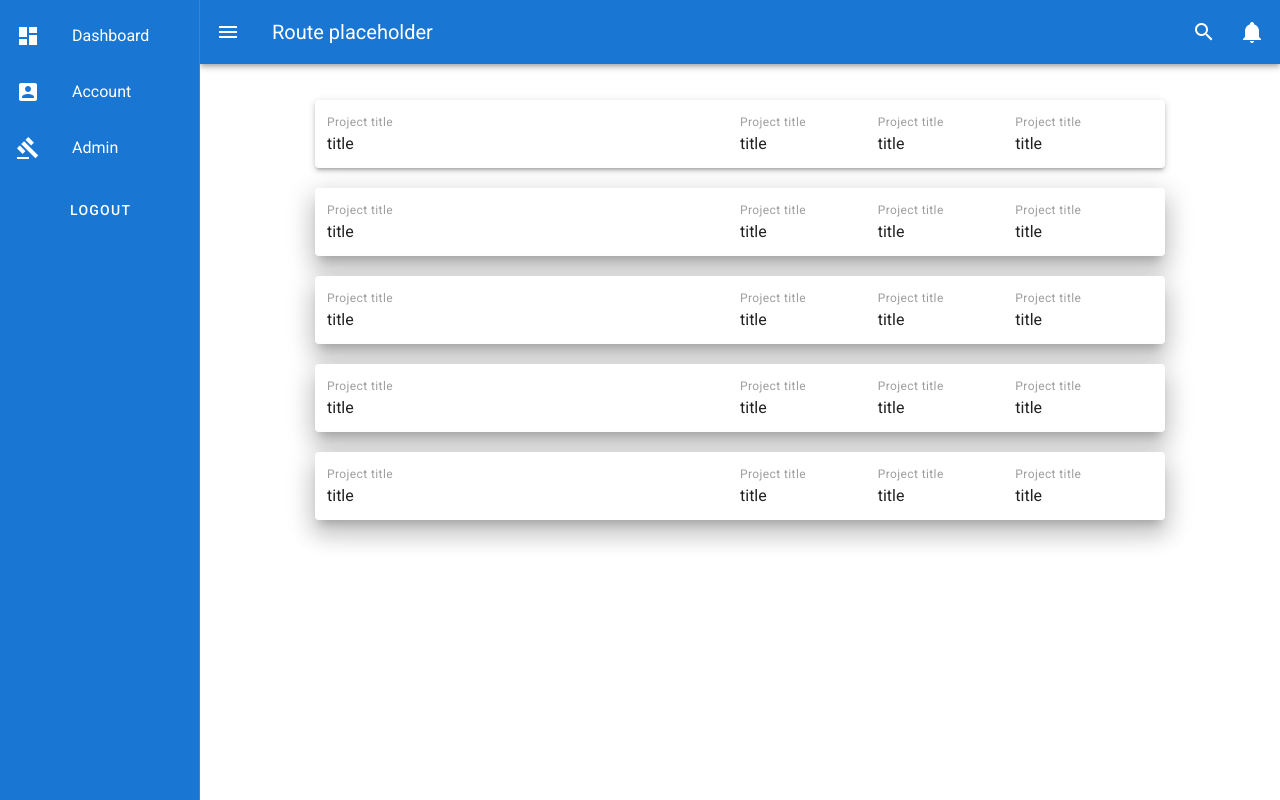
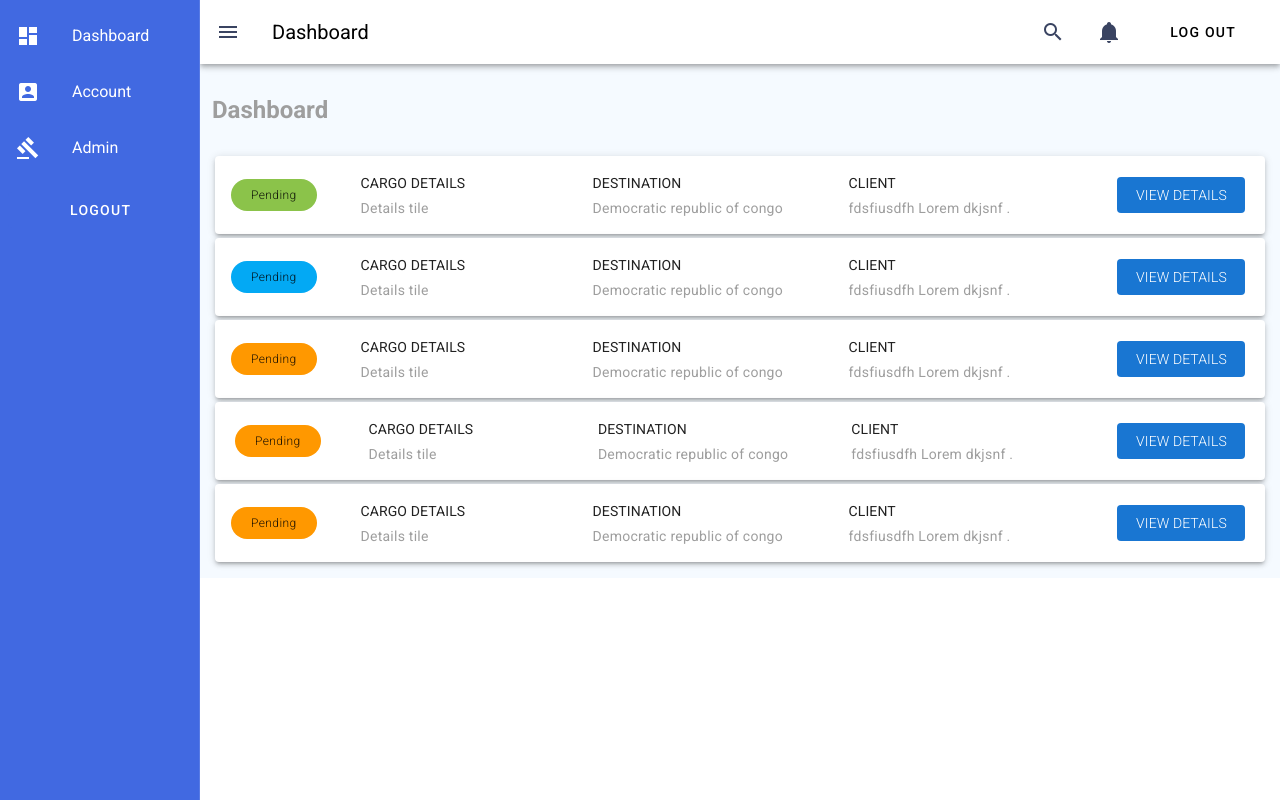
Before and after one commit to Cefasway94/logistics, a Vue app: page /dashboard/client in a window 1280 px wide. Built offline with nearby package versions, Linux system fonts and the light colour scheme.

Commit message:
adding cards on a dashboard for both client, agent and transporter

```diff
--- a/src/components/Client.vue
+++ b/src/components/Client.vue
@@ -1,127 +1,187 @@
 <template>
-    <div class="pa-auto my-">
-        <h1 class="subheading grey--text">Dashboard</h1>
+    <div class=" pa-auto my-" style="background-color:#F5FAFF;" >
 
-            <v-container class="my-10 ">
-                <v-card
+            <v-container  class=" mt-10 mx-auto" style="background-color:#F5FAFF;">
+                <h2 class="subheading grey--text my-10">Dashboard</h2>
+
+          <v-card
                 elevation="3"
-                class="pa-3 mx-auto mb-5"
-                width="850">
-               <v-layout>
-                   <v-flex xs12 md6>
-                       <div class="caption grey--text">Project title</div>
-                        <div>title</div>
+                class="mb-4 mx-auto"
+                max-width="1050">
+
+          <v-layout row wrap  class=" px-2 ">
+               <div class="pa-3 my-auto hidden-md-and-down" >
+                      <v-chip color="" class="light-green font-weight-light caption px-5 mx-2" >Pending</v-chip>
+               </div>
+
+               <v-layout sm10 md10  class=" pt-4 px-3" >
+                   <v-flex xs12 sm4 md4 lg4  class=" pl-3 pr-2">
+                        <h4 class=" subtitle-2 font-weight-regular mb-1" >CARGO DETAILS</h4>
+                        <p class=" body-2 grey--text">Details tile </p>
                    </v-flex>
-                   <v-flex xs6 sm4 md2>
-                        <div class="caption grey--text">Project title</div>
-                        <div>title</div>
+
+                    <v-flex xs12 sm4 md4 lg4  class=" ">
+                        <h4 class=" subtitle-2 font-weight-regular mb-1">DESTINATION</h4>
+                        <p class=" body-2 grey--text">Democratic republic of congo </p>
                    </v-flex>
-                   <v-flex xs6 sm4 md2>
-                        <div class="caption grey--text">Project title</div>
-                        <div>title</div>
-                   </v-flex>
-                   <v-flex xs6 sm4 md2>
-                        <div class="caption grey--text">Project title</div>
-                        <div>title</div>
+
+                    <v-flex xs12 sm4 md4 lg4 class=" pl-3 pr-2">
+                        <h4 class="subtitle-2 font-weight-regular mb-1">CLIENT</h4>
+                        <p class="body-2 grey--text">fdsfiusdfh Lorem  dkjsnf .</p>
                    </v-flex>
                 </v-layout>
+
+
+                <v-flex xs12 sm12 md2  class="px-6 py-5 my-auto">
+                           <v-btn  elevation="flat"  class=" primary subtitle-2 white--text font-weight-light" block >view details</v-btn>
+                </v-flex >
+
+          </v-layout >
         </v-card>
 
-        <v-card
-                elevation="15"
-                class="pa-3 mx-auto mb-5"
-                width="850">
-               <v-layout>
-                   <v-flex xs12 md6>
-                       <div class="caption grey--text">Project title</div>
-                        <div>title</div>
+           <v-card
+                elevation="3"
+                class="mb-4 mx-auto"
+                max-width="1050">
+
+          <v-layout row wrap  class=" px-2 ">
+               <div class="pa-3 my-auto hidden-md-and-down" >
+                      <v-chip class="light-blue font-weight-light caption px-5 mx-2" >Pending</v-chip>
+               </div>
+
+               <v-layout sm10 md10  class=" pt-4 px-3" >
+                   <v-flex xs12 sm4 md4 lg4  class=" pl-3 pr-2">
+                        <h4 class=" subtitle-2 font-weight-regular mb-1" >CARGO DETAILS</h4>
+                        <p class=" body-2 grey--text">Details tile </p>
                    </v-flex>
-                   <v-flex xs6 sm4 md2>
-                        <div class="caption grey--text">Project title</div>
-                        <div>title</div>
+
+                    <v-flex xs12 sm4 md4 lg4  class=" ">
+                        <h4 class=" subtitle-2 font-weight-regular mb-1">DESTINATION</h4>
+                        <p class=" body-2 grey--text">Democratic republic of congo </p>
                    </v-flex>
-                   <v-flex xs6 sm4 md2>
-                        <div class="caption grey--text">Project title</div>
-                        <div>title</div>
-                   </v-flex>
-                   <v-flex xs6 sm4 md2>
-                        <div class="caption grey--text">Project title</div>
-                        <div>title</div>
+
+                    <v-flex xs12 sm4 md4 lg4 class=" pl-3 pr-2">
+                        <h4 class="subtitle-2 font-weight-regular mb-1">CLIENT</h4>
+                        <p class="body-2 grey--text">fdsfiusdfh Lorem  dkjsnf .</p>
                    </v-flex>
                 </v-layout>
+
+
+                <v-flex xs12 sm12 md2  class="px-6 py-5 my-auto">
+                           <v-btn  elevation="flat"  class="primary subtitle-2 white--text font-weight-light" block >view details</v-btn>
+                </v-flex >
+
+          </v-layout >
         </v-card>
 
-        <v-card
-                elevation="15"
-                class="pa-3 mx-auto mb-5"
-                width="850">
-               <v-layout>
-                   <v-flex xs12 md6>
-                       <div class="caption grey--text">Project title</div>
-                        <div>title</div>
+           <v-card
+                elevation="3"
+                class="mb-4 mx-auto"
+                max-width="1050">
+
+          <v-layout row wrap  class=" px-2 ">
+               <div class="pa-3 my-auto hidden-md-and-down" >
+                      <v-chip class="orange font-weight-light caption px-5 mx-2" >Pending</v-chip>
+               </div>
+
+               <v-layout sm10 md10  class=" pt-4 px-3" >
+                   <v-flex xs12 sm4 md4 lg4  class=" pl-3 pr-2">
+                        <h4 class=" subtitle-2 font-weight-regular mb-1" >CARGO DETAILS</h4>
+                        <p class=" body-2 grey--text">Details tile </p>
                    </v-flex>
-                   <v-flex xs6 sm4 md2>
-                        <div class="caption grey--text">Project title</div>
-                        <div>title</div>
+
+                    <v-flex xs12 sm4 md4 lg4  class=" ">
+                        <h4 class=" subtitle-2 font-weight-regular mb-1">DESTINATION</h4>
+                        <p class=" body-2 grey--text">Democratic republic of congo </p>
                    </v-flex>
-                   <v-flex xs6 sm4 md2>
-                        <div class="caption grey--text">Project title</div>
-                        <div>title</div>
-                   </v-flex>
-                   <v-flex xs6 sm4 md2>
-                        <div class="caption grey--text">Project title</div>
-                        <div>title</div>
+
+                    <v-flex xs12 sm4 md4 lg4 class=" pl-3 pr-2">
+                        <h4 class="subtitle-2 font-weight-regular mb-1">CLIENT</h4>
+                        <p class="body-2 grey--text">fdsfiusdfh Lorem  dkjsnf .</p>
                    </v-flex>
                 </v-layout>
+
+
+                <v-flex xs12 sm12 md2  class="px-6 py-5 my-auto">
+                           <v-btn  elevation="flat"  class="primary subtitle-2 white--text font-weight-light" block >view details</v-btn>
+                </v-flex >
+
+          </v-layout >
         </v-card>
 
-        <v-card
-                elevation="15"
-                class="pa-3 mx-auto mb-5"
-                width="850">
-               <v-layout>
-                   <v-flex xs12 md6>
-                       <div class="caption grey--text">Project title</div>
-                        <div>title</div>
+           <v-card
+                elevation="3"
+                class="mb-4 mx-auto"
+                max-width="1050">
+
+          <v-layout row wrap  class=" px-2 ">
+               <div class="pa-4 my-auto hidden-md-and-down" >
+                      <v-chip class="orange font-weight-light caption px-5 mx-2" >Pending</v-chip>
+               </div>
+
+               <v-layout sm10 md10  class=" pt-4 px-3" >
+                   <v-flex xs12 sm4 md4 lg4  class=" pl-3 pr-2">
+                        <h4 class=" subtitle-2 font-weight-regular mb-1" >CARGO DETAILS</h4>
+                        <p class=" body-2 grey--text">Details tile </p>
                    </v-flex>
-                   <v-flex xs6 sm4 md2>
-                        <div class="caption grey--text">Project title</div>
-                        <div>title</div>
+
+                    <v-flex xs12 sm4 md4 lg4  class=" ">
+                        <h4 class=" subtitle-2 font-weight-regular mb-1">DESTINATION</h4>
+                        <p class=" body-2 grey--text">Democratic republic of congo </p>
                    </v-flex>
-                   <v-flex xs6 sm4 md2>
-                        <div class="caption grey--text">Project title</div>
-                        <div>title</div>
-                   </v-flex>
-                   <v-flex xs6 sm4 md2>
-                        <div class="caption grey--text">Project title</div>
-                        <div>title</div>
+
+                    <v-flex xs12 sm4 md4 lg4 class=" pl-3 pr-2">
+                        <h4 class="subtitle-2 font-weight-regular mb-1">CLIENT</h4>
+                        <p class="body-2 grey--text">fdsfiusdfh Lorem  dkjsnf .</p>
                    </v-flex>
                 </v-layout>
+
+
+                <v-flex xs12 sm12 md2  class="px-6 py-5 my-auto">
+                           <v-btn  elevation="flat"  class="primary subtitle-2 white--text font-weight-light" block >view details</v-btn>
+                </v-flex >
+
+          </v-layout >
         </v-card>
 
-        <v-card
-                elevation="15"
-                class="pa-3 mx-auto mb-5"
-                width="850">
-               <v-layout>
-                   <v-flex xs12 md6>
-                       <div class="caption grey--text">Project title</div>
-                        <div>title</div>
+           <v-card
+                elevation="3"
+                class="mb-4 mx-auto"
+                max-width="1050">
+
+          <v-layout row wrap  class=" px-2 ">
+               <div class="pa-3 my-auto hidden-md-and-down" >
+                      <v-chip class="orange font-weight-light caption px-5 mx-2" >Pending</v-chip>
+               </div>
+
+               <v-layout sm10 md10  class=" pt-4 px-3" >
+                   <v-flex xs12 sm4 md4 lg4  class=" pl-3 pr-2">
+                        <h4 class=" subtitle-2 font-weight-regular mb-1" >CARGO DETAILS</h4>
+                        <p class=" body-2 grey--text">Details tile </p>
                    </v-flex>
-                   <v-flex xs6 sm4 md2>
-                        <div class="caption grey--text">Project title</div>
-                        <div>title</div>
+
+                    <v-flex xs12 sm4 md4 lg4  class=" ">
+                        <h4 class=" subtitle-2 font-weight-regular mb-1">DESTINATION</h4>
+                        <p class=" body-2 grey--text">Democratic republic of congo </p>
                    </v-flex>
-                   <v-flex xs6 sm4 md2>
-                        <div class="caption grey--text">Project title</div>
-                        <div>title</div>
-                   </v-flex>
-                   <v-flex xs6 sm4 md2>
-                        <div class="caption grey--text">Project title</div>
-                        <div>title</div>
+
+                    <v-flex xs12 sm4 md4 lg4 class=" pl-3 pr-2">
+                        <h4 class="subtitle-2 font-weight-regular mb-1">CLIENT</h4>
+                        <p class="body-2 grey--text">fdsfiusdfh Lorem  dkjsnf .</p>
                    </v-flex>
                 </v-layout>
+
+
+                <v-flex xs12 sm12 md2  class="px-6 py-5 my-auto">
+                           <v-btn  elevation="flat"  class="primary subtitle-2 white--text font-weight-light" block >view details</v-btn>
+                </v-flex >
+
+          </v-layout >
         </v-card>
+
+
+
+
 
         </v-container>
     </div>
--- a/src/components/Navigation.vue
+++ b/src/components/Navigation.vue
@@ -5,21 +5,26 @@
         absolute
         dark
         scroll-target="#playground-example"
-        :color="color"
-        elevate>
+        color="white"
+        elevate
+        >
 
-          <v-app-bar-nav-icon @click="drawer = !drawer"></v-app-bar-nav-icon>
+          <v-app-bar-nav-icon @click="drawer = !drawer" color="#394361" ></v-app-bar-nav-icon>
 
-          <v-toolbar-title>Route placeholder </v-toolbar-title>
+          <v-toolbar-title class="black--text" >
+           Dashboard
+          </v-toolbar-title>
 
          <v-spacer></v-spacer>
 
-          <v-btn icon>
-            <v-icon>mdi-magnify</v-icon>
+          <v-btn icon  color="#394361">
+            <v-icon >mdi-magnify</v-icon>
          </v-btn>
-         <v-btn icon>
+         <v-btn icon color="#394361" class="mx-2">
             <v-icon>mdi-bell</v-icon>
          </v-btn>
+         <v-sparkline color="#394361"></v-sparkline>
+         <v-btn depressed elevation="flat" class="white black--text mx-3">Log out</v-btn>
       </v-app-bar >
 
 <!-- Navbar -->
@@ -27,9 +32,10 @@
       app
       v-model="drawer"
       class="accent-4"
+      style="background-color:#4169E1;"
       dark
-      width="200"
-      :color="color">
+      width="200">
+
       <v-list>
         <v-list-item
           v-for="item in items"
@@ -46,7 +52,7 @@
       </v-list>
 
         <div class="pa-2">
-          <v-btn color="primary" elevation="false" block>Logout</v-btn>
+          <v-btn color="#4169E1" elevation="false" block>Logout</v-btn>
         </div>
 
     </v-navigation-drawer>
@@ -74,7 +80,7 @@ export default {
   name: 'home',
   data () {
     return {
-      color: 'primary',
+      color: '#394361',
       colors: ['primary', 'accent', 'warning lighten-2', 'teal', 'orange'],
       drawer: true,
       items:[
--- a/src/views/Dashboard.vue
+++ b/src/views/Dashboard.vue
@@ -1,5 +1,5 @@
  <template>
- <v-app>
+ <v-app class="lblue">
    <v-content>
     <Navigation/>
 
```
Also changed, not shown: src/components/Signin.vue (+8 -1 lines), src/plugins/vuetify.js (+14 -2 lines).
